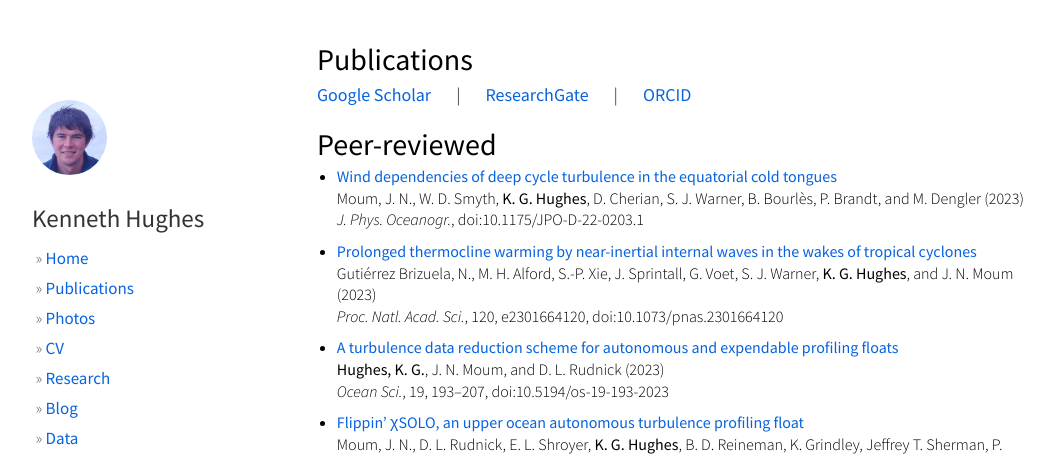
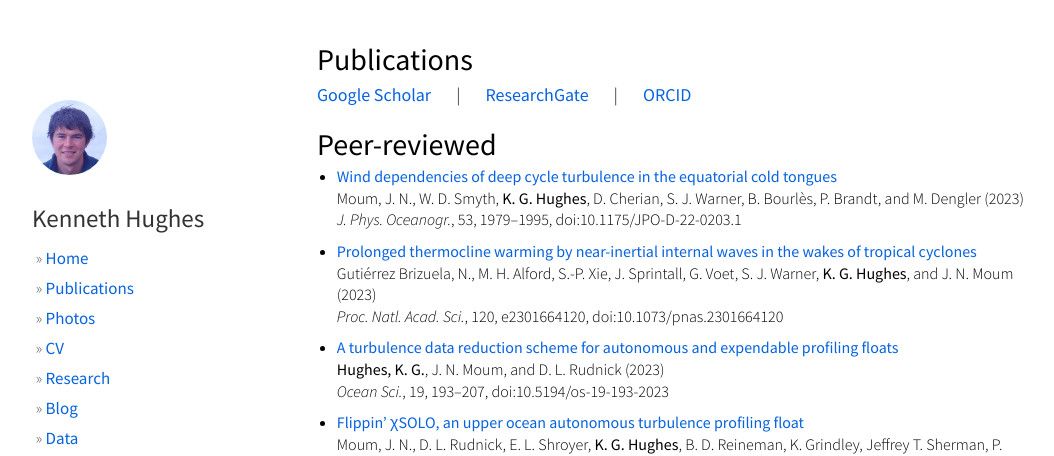
Before and after one commit to hugke729/hugke729.github.io, a Jekyll site: the page built from publications/index.md, in a window 1280 px wide and 900 px high. Shown: the top 456 px of the window, without its empty margins (53-1107 px from the left). Built offline with Jekyll 4.4.1, drawn with Linux system fonts in a browser that asks for light colours; nearby versions of some CDN libraries.

Commit message:
Add JPO page nums

```diff
--- a/publications/index.md
+++ b/publications/index.md
@@ -13,7 +13,7 @@ css: publications
 
 * [Wind dependencies of deep cycle turbulence in the equatorial cold tongues][pr17]
 Moum, J. N., W. D. Smyth, __K. G. Hughes__, D. Cherian, S. J. Warner, B. Bourlès, P. Brandt, and M. Dengler (2023)
-*J. Phys. Oceanogr.*, doi:10.1175/JPO-D-22-0203.1
+*J. Phys. Oceanogr.*, 53, 1979–1995, doi:10.1175/JPO-D-22-0203.1
 
 * [Prolonged thermocline warming by near-inertial internal waves in the wakes of tropical cyclones][pr18]
 Gutiérrez Brizuela, N., M. H. Alford, S.-P. Xie, J. Sprintall, G. Voet, S. J. Warner, __K. G. Hughes__, and J. N. Moum (2023)
```
